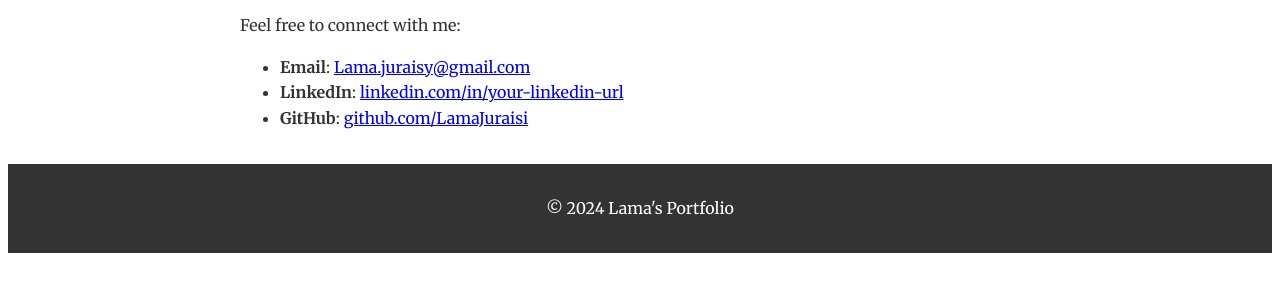
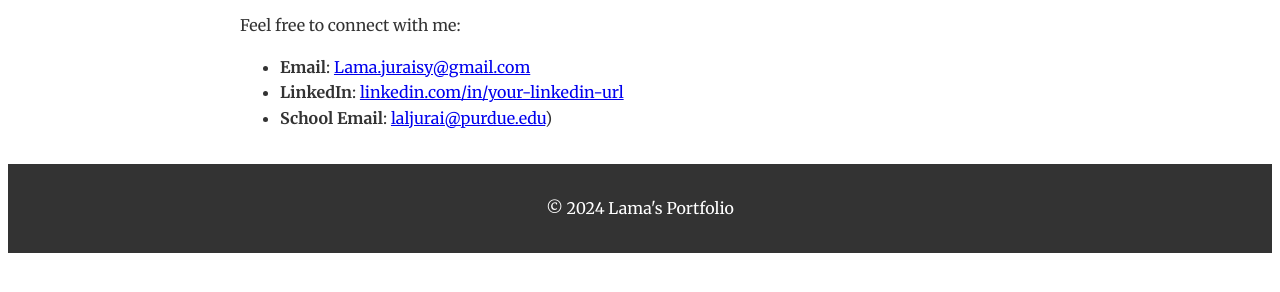
Before and after one commit to LamaJuraisi/Portfolio, a Jekyll site: the page built from contact.md, in a window 1280 px wide. Shown: the part 441-733 px from the top of the page. Built offline with Jekyll 4.4.1, drawn with Linux system fonts in a browser that asks for light colours; some web fonts are replaced.

Commit message:
Update contact.md

```diff
--- a/contact.md
+++ b/contact.md
@@ -9,4 +9,4 @@ Feel free to connect with me:
 
 - **Email**: [Lama.juraisy@gmail.com](mailto:Lama.juraisy@gmail.com)
 - **LinkedIn**: [linkedin.com/in/your-linkedin-url](https://linkedin.com/in/your-linkedin-url)
-- **GitHub**: [github.com/LamaJuraisi](https://github.com/LamaJuraisi)
+- **School Email**: [laljurai@purdue.edu](mailto:Laljurai@purdue.edu))
```
